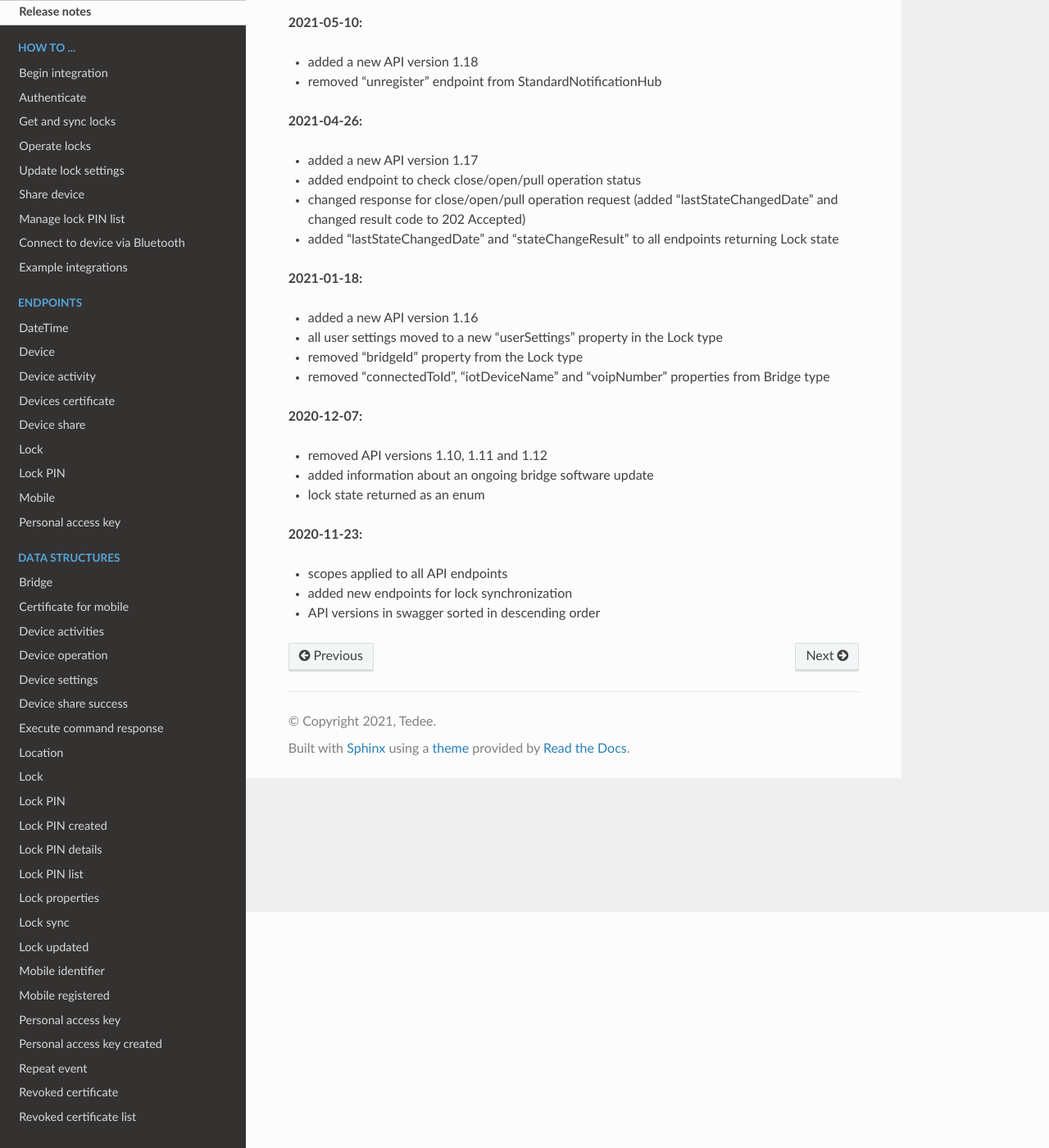
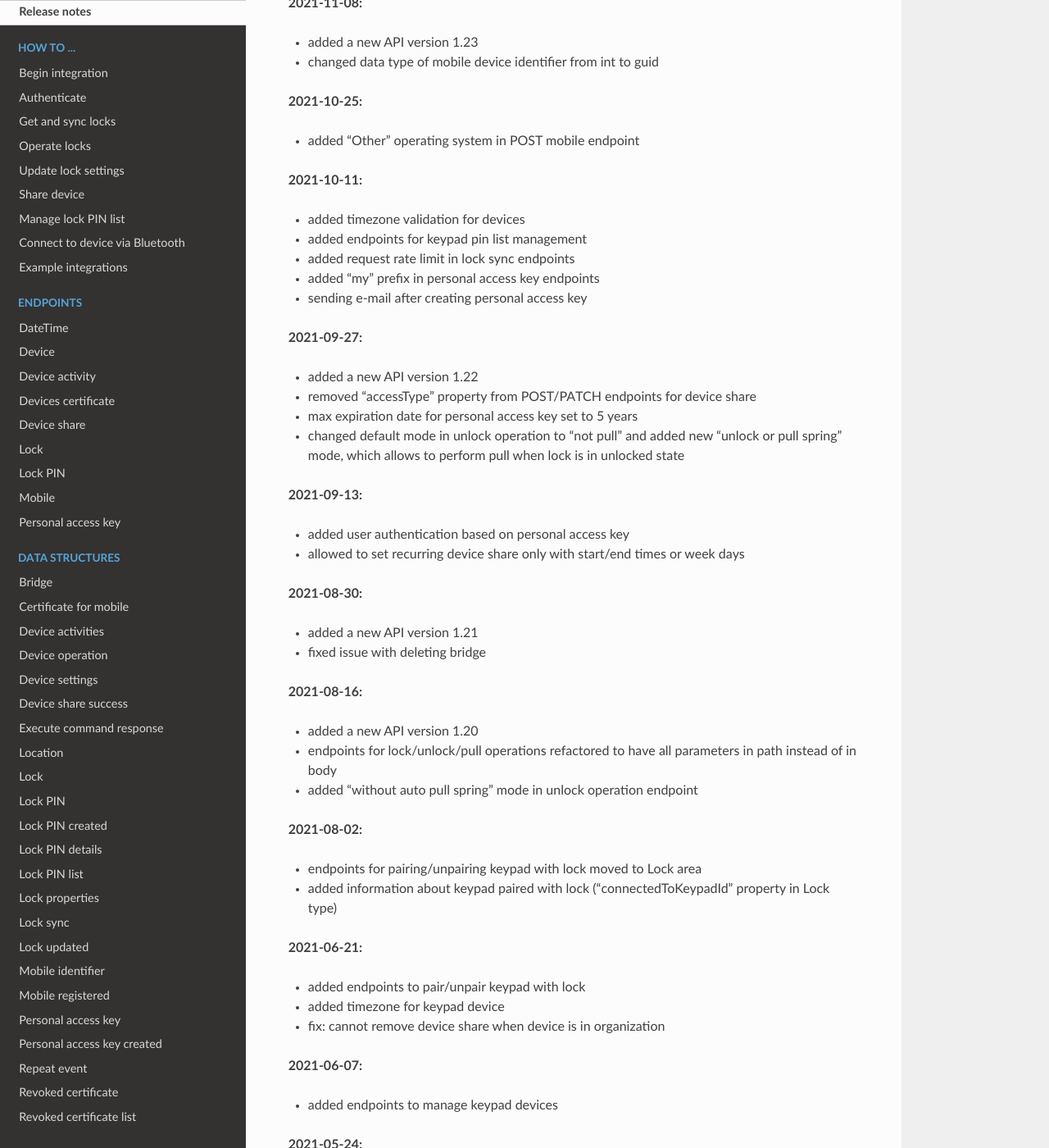
Before and after one commit to tedee-com/tedee-api-doc, a Sphinx documentation site: the page built from docs/source/release-notes.rst, in a window 1280 px wide and 1400 px high, scrolled down 288 px. Shown: the whole window at 82% size. Built offline with Sphinx 7.4.7 and the Read the Docs theme 2.0.0, drawn with Linux system fonts in a browser that asks for light colours; pages that are not in the unit, such as notebooks, are missing from menus; some of the changed text lies outside the part shown.

Commit message:
update release notes (#88)

```diff
--- a/docs/source/conf.py
+++ b/docs/source/conf.py
@@ -25,7 +25,7 @@ clientId = '02106b82-0524-4fd3-ac57-af774f340979'
 scopePrefix = 'https://tedee.onmicrosoft.com/api/'
 apiUrl = 'https://api.tedee.com'
 authApiUrl = 'https://tedee.b2clogin.com/tedee.onmicrosoft.com'
-apiVersion = 'v1.23'
+apiVersion = 'v1.24'
 
 
 # -- General configuration ---------------------------------------------------
--- a/docs/source/datastructures/lock.rst
+++ b/docs/source/datastructures/lock.rst
@@ -12,6 +12,8 @@ Lock
 |                          |                                                    | beacons assigned a major value                    |
 +--------------------------+----------------------------------------------------+---------------------------------------------------+
 | connectedToId            | number                                             | id of bridge that lock is connected to            |
++--------------------------+----------------------------------------------------+---------------------------------------------------+
+| connectedToKeypadId      | number                                             | id of keypad that lock is paired with             |
 +--------------------------+----------------------------------------------------+---------------------------------------------------+
 | created                  | datetime                                           | when lock was added to user account               |
 +--------------------------+----------------------------------------------------+---------------------------------------------------+
--- a/docs/source/release-notes.rst
+++ b/docs/source/release-notes.rst
@@ -1,11 +1,71 @@
 Release notes
 =============
+
+**2021-11-22:**
+
+* added a new API version 1.24
+* added new keypad device setting for enable/disable bell button
+
+**2021-11-08:**
+
+* added a new API version 1.23
+* changed data type of mobile device identifier from int to guid
+
+**2021-10-25:**
+
+* added "Other" operating system in POST mobile endpoint
+
+**2021-10-11:**
+
+* added timezone validation for devices
+* added endpoints for keypad pin list management
+* added request rate limit in lock sync endpoints
+* added "my" prefix in personal access key endpoints
+* sending e-mail after creating personal access key
+
+**2021-09-27:**
+
+* added a new API version 1.22
+* removed "accessType" property from POST/PATCH endpoints for device share
+* max expiration date for personal access key set to 5 years
+* changed default mode in unlock operation to "not pull" and added new "unlock or pull spring" mode, which allows to perform pull when lock is in unlocked state
+
+**2021-09-13:**
+
+* added user authentication based on personal access key
+* allowed to set recurring device share only with start/end times or week days
+
+**2021-08-30:**
+
+* added a new API version 1.21
+* fixed issue with deleting bridge
+
+**2021-08-16:**
+
+* added a new API version 1.20
+* endpoints for lock/unlock/pull operations refactored to have all parameters in path instead of in body
+* added "without auto pull spring" mode in unlock operation endpoint
+
+**2021-08-02:**
+
+* endpoints for pairing/unpairing keypad with lock moved to Lock area
+* added information about keypad paired with lock ("connectedToKeypadId" property in Lock type)
+
+**2021-06-21:**
+
+* added endpoints to pair/unpair keypad with lock
+* added timezone for keypad device
+* fix: cannot remove device share when device is in organization
+
+**2021-06-07:**
+
+* added endpoints to manage keypad devices
 
 **2021-05-24:**
 
 * added a new API version 1.19
 * added timezone for lock and bridge devices
-* removed "Put" endpoint and added "Patch" endpoint to bridge update
+* removed PUT endpoint and added PATCH endpoint to bridge update
 
 **2021-05-10:**
 
```
